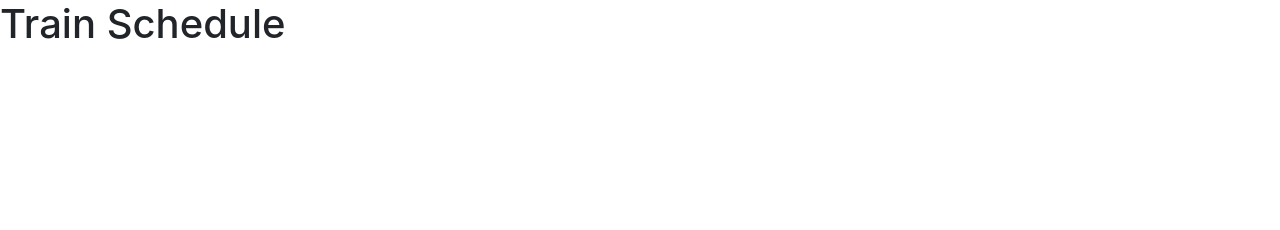
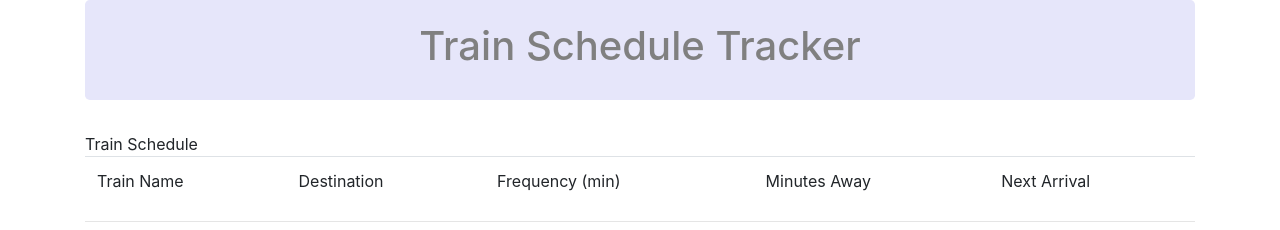
Before and after one commit to carlocabrera/train-schedule, a plain HTML site: page index.html in a window 1280 px wide. Drawn offline with nearby package versions, Linux system fonts and the light colour scheme.

Commit message:
html pseudocode, header and display

```diff
--- a/assets/css/main.css
+++ b/assets/css/main.css
@@ -0,0 +1,6 @@
+#head {
+    text-align: center;
+    background-color: lavender;
+    color: grey;
+    padding: 2%;
+}
--- /dev/null
+++ b/assets/css/reset.css
@@ -0,0 +1,48 @@
+/* http://meyerweb.com/eric/tools/css/reset/
+   v2.0 | 20110126
+   License: none (public domain)
+*/
+
+html, body, div, span, applet, object, iframe,
+h1, h2, h3, h4, h5, h6, p, blockquote, pre,
+a, abbr, acronym, address, big, cite, code,
+del, dfn, em, img, ins, kbd, q, s, samp,
+small, strike, strong, sub, sup, tt, var,
+b, u, i, center,
+dl, dt, dd, ol, ul, li,
+fieldset, form, label, legend,
+table, caption, tbody, tfoot, thead, tr, th, td,
+article, aside, canvas, details, embed,
+figure, figcaption, footer, header, hgroup,
+menu, nav, output, ruby, section, summary,
+time, mark, audio, video {
+	margin: 0;
+	padding: 0;
+	border: 0;
+	font-size: 100%;
+	font: inherit;
+	vertical-align: baseline;
+}
+/* HTML5 display-role reset for older browsers */
+article, aside, details, figcaption, figure,
+footer, header, hgroup, menu, nav, section {
+	display: block;
+}
+body {
+	line-height: 1;
+}
+ol, ul {
+	list-style: none;
+}
+blockquote, q {
+	quotes: none;
+}
+blockquote:before, blockquote:after,
+q:before, q:after {
+	content: '';
+	content: none;
+}
+table {
+	border-collapse: collapse;
+	border-spacing: 0;
+}
--- a/index.html
+++ b/index.html
@@ -5,6 +5,9 @@
     <!-- Required meta tags -->
     <meta charset="utf-8">
     <meta name="viewport" content="width=device-width, initial-scale=1, shrink-to-fit=no">
+
+    <!-- Reset -->
+    <link rel="stylesheet" type="text/css" media="screen" href="assets/css/reset.css" />
 
     <!-- Bootstrap -->
     <link rel="stylesheet" href="https://stackpath.bootstrapcdn.com/bootstrap/4.1.3/css/bootstrap.min.css" integrity="sha384-MCw98/SFnGE8fJT3GXwEOngsV7Zt27NXFoaoApmYm81iuXoPkFOJwJ8ERdknLPMO"
@@ -20,7 +23,64 @@
 </head>
 
 <body>
-    <h1>Train Schedule</h1>
+<!-- Header -->
+
+<div class="container" id="head-container">
+    <div class="jumbotron" id="head">
+        <h1>Train Schedule Tracker</h1>
+    </div>
+</div>
+
+<!-- Container -->
+<div class="container">
+
+
+<!-- Display Train Schedule -->
+
+<div class="panel panel-default">
+    <div class="panel-heading panel-custom">
+        Train Schedule
+    </div>
+    <table class="table table-hover">
+        <tr>
+            <th scope="col">Train Name</th>
+            <th scope="col">Destination</th>
+            <th scope="col">Frequency (min)</th>
+            <th scope="col">Minutes Away</th>
+            <th scope="col">Next Arrival</th>
+        </tr>
+        <tbody id="table-data"></tbody>
+    </table>
+    <hr />
+</div>
+
+
+
+
+
+
+<!-- Add Train Submit Form -->
+
+
+
+
+
+
+
+
+
+
+
+
+
+</div>
+
+
+
+
+
+
+
 
     <!-- Optional JavaScript -->
     <script src="assets/javascript/main.js"></script>
```
